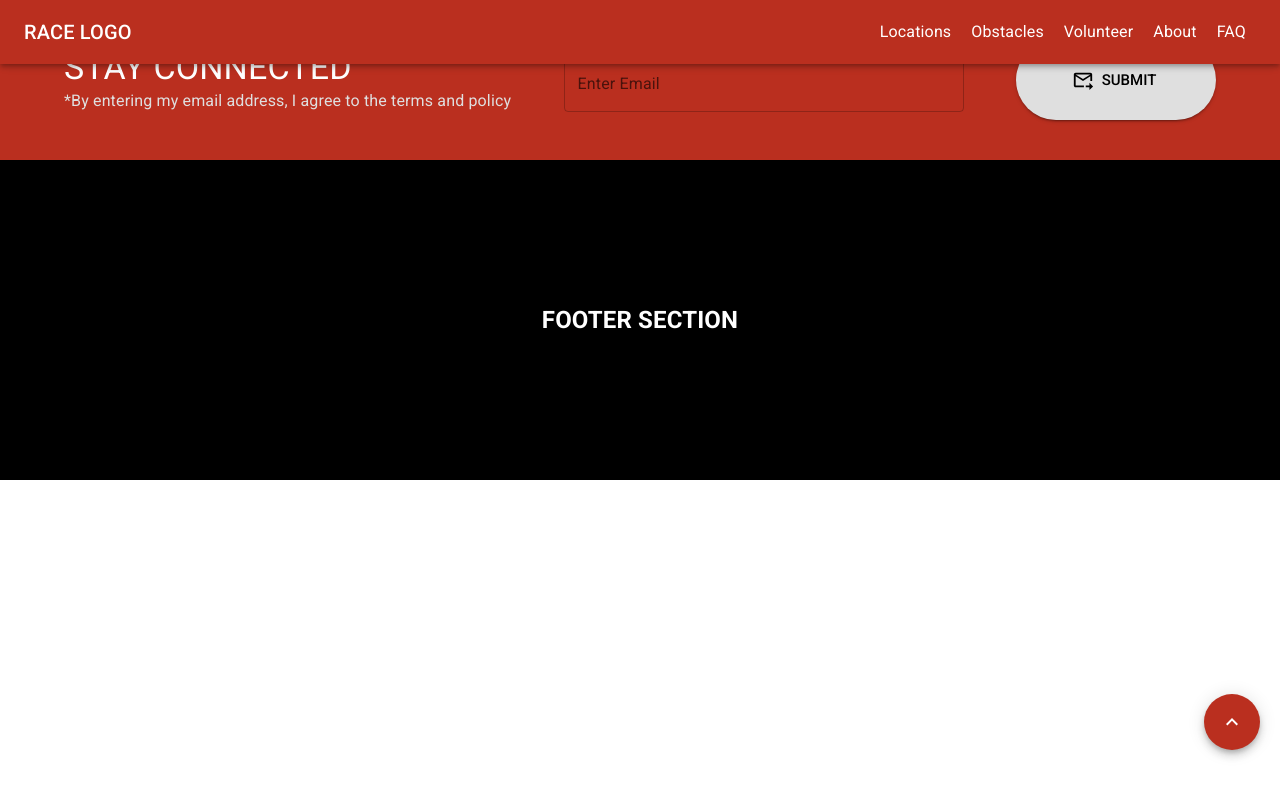
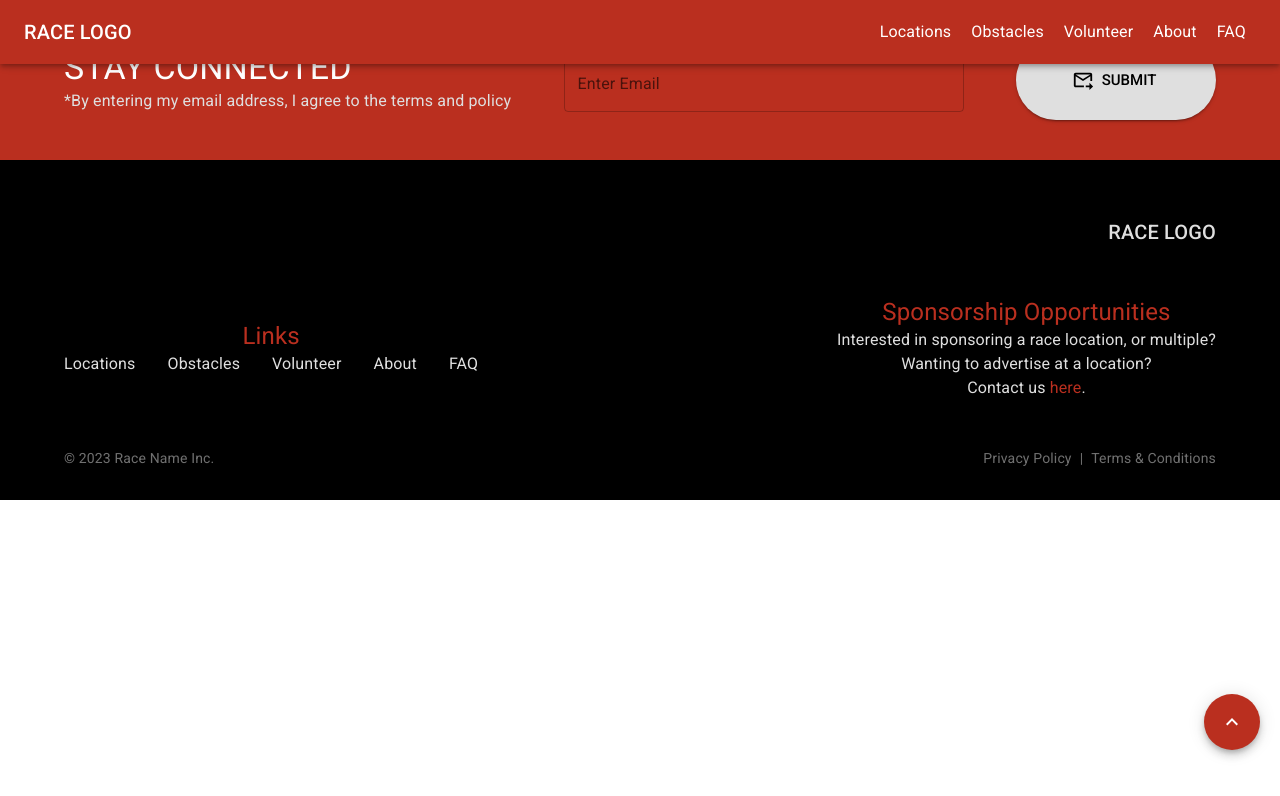
Before and after one commit to xscottxbrownx/ocr-mockup, a React (Vite) app: page / in a window 1280 px wide. Shown: the top 796 px of the page. Built offline with nearby package versions, Linux system fonts and the light colour scheme.

Commit message:
completing first iteration of Footer.jsx

```diff
--- a/src/components/Footer.jsx
+++ b/src/components/Footer.jsx
@@ -1,16 +1,129 @@
+// Material UI Imports
+import { Box, Container, Stack, Typography } from "@mui/material";
+import useMediaQuery from "@mui/material/useMediaQuery";
+import { useTheme } from "@mui/material/styles";
+// React Icons Imports
+import {
+  BiLogoFacebook,
+  BiLogoInstagramAlt,
+  BiLogoTwitter,
+  BiLogoYoutube,
+} from "react-icons/bi";
+import { IconContext } from "react-icons";
+// Component Imports
+import ROUTES from "../constants/Navlinks";
+
 export default function Footer() {
+  const theme = useTheme();
+  const isSmallScreen = useMediaQuery(theme.breakpoints.down("md"));
   return (
     <footer
       style={{
-        minHeight: "20rem",
+        // minHeight: "20rem",
         width: "100vw",
         backgroundColor: "black",
-        display: "flex",
-        justifyContent: "center",
-        alignItems: "center",
+        textAlign: "center",
+        paddingTop: "3.5rem",
+        paddingBottom: "2rem",
       }}
     >
-      <h2 style={{ color: "white" }}>FOOTER SECTION</h2>
+      <Container>
+        <Stack
+          direction="row"
+          justifyContent="space-between"
+          alignItems="center"
+          mb={6}
+        >
+          <Box sx={{ display: "flex", gap: "20px" }}>
+            <IconContext.Provider value={{ color: "#DFDFDF", size: "2rem" }}>
+              <BiLogoInstagramAlt style={{ cursor: "pointer" }} />
+              <BiLogoFacebook style={{ cursor: "pointer" }} />
+              <BiLogoTwitter style={{ cursor: "pointer" }} />
+              <BiLogoYoutube style={{ cursor: "pointer" }} />
+            </IconContext.Provider>
+          </Box>
+          <Typography variant="h6" component="div" color="#DFDFDF">
+            RACE LOGO
+          </Typography>
+        </Stack>
+
+        <Stack
+          direction={isSmallScreen ? "column" : "row"}
+          justifyContent="space-between"
+          alignItems="center"
+          mb={6}
+        >
+          <Box
+            sx={{
+              display: "flex",
+              flexDirection: "column",
+              mb: isSmallScreen ? "3.5rem" : null,
+            }}
+          >
+            <Typography variant="h5" color="#BA2F1F">
+              Links
+            </Typography>
+            <Box
+              sx={{
+                display: "flex",
+              }}
+            >
+              {ROUTES.map((item) => (
+                <Typography
+                  key={item}
+                  color="#DFDFDF"
+                  sx={{ marginLeft: item === ROUTES[0] ? null : "2rem" }}
+                >
+                  {item}
+                </Typography>
+              ))}
+            </Box>
+          </Box>
+          <Box sx={{ display: "flex", flexDirection: "column" }}>
+            <Typography variant="h5" color="#BA2F1F">
+              Sponsorship Opportunities
+            </Typography>
+            <Typography color="#DFDFDF">
+              Interested in sponsoring a race location, or multiple?
+            </Typography>
+            <Typography color="#DFDFDF">
+              Wanting to advertise at a location?
+            </Typography>
+            <Typography color="#DFDFDF">
+              Contact us{" "}
+              <span style={{ color: "#BA2F1F", cursor: "pointer" }}>here</span>.
+            </Typography>
+          </Box>
+        </Stack>
+
+        <Stack
+          direction="row"
+          justifyContent="space-between"
+          alignItems="center"
+        >
+          <Typography variant="body2" color="#707070">
+            © 2023 Race Name Inc.
+          </Typography>
+          <Box sx={{ flexGrow: 1 }} />
+          <Typography
+            variant="body2"
+            color="#707070"
+            sx={{ cursor: "pointer" }}
+          >
+            Privacy Policy
+          </Typography>
+          <Typography variant="body2" color="#707070" sx={{ mx: "0.5rem" }}>
+            |
+          </Typography>
+          <Typography
+            variant="body2"
+            color="#707070"
+            sx={{ cursor: "pointer" }}
+          >
+            Terms & Conditions
+          </Typography>
+        </Stack>
+      </Container>
     </footer>
   );
 }
```
